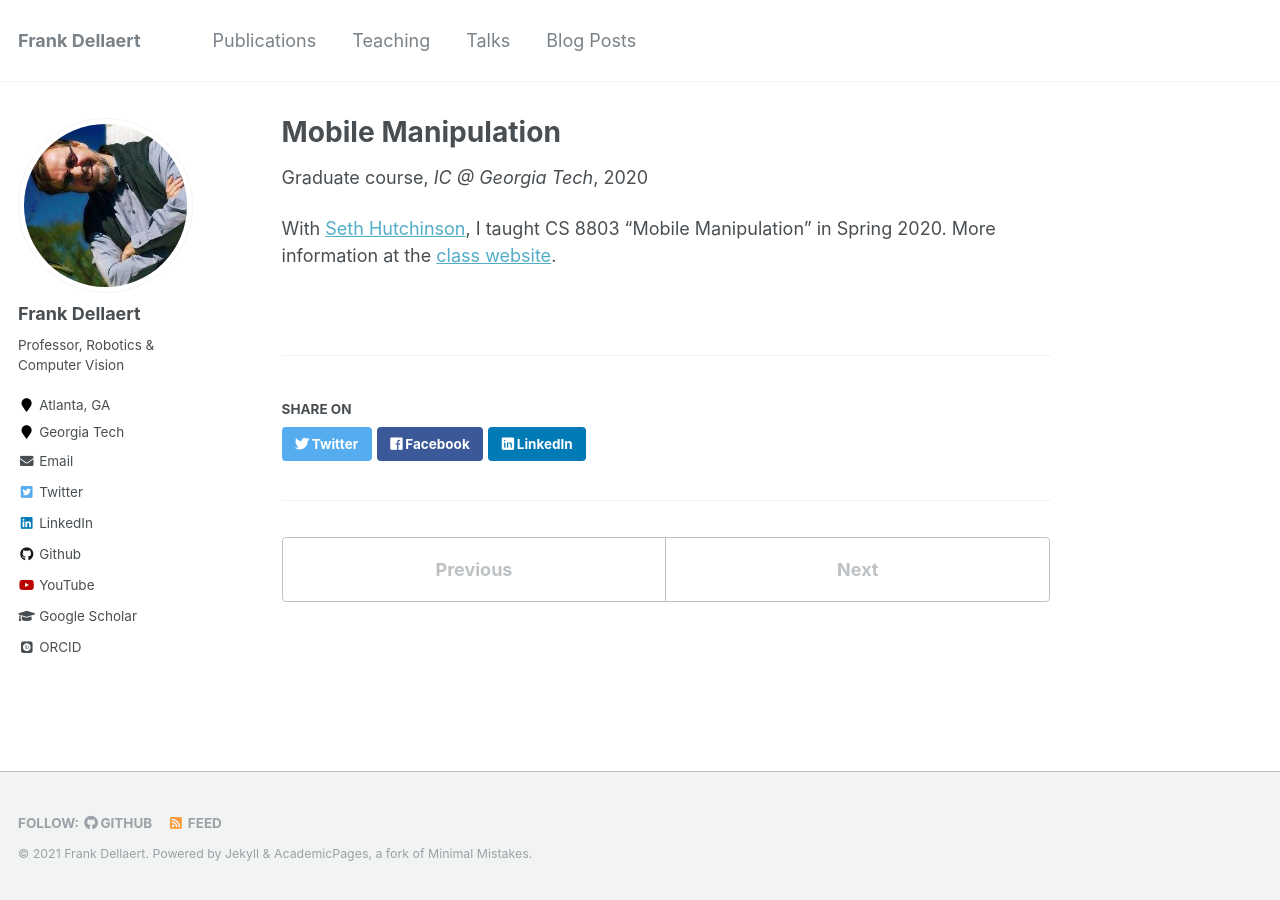
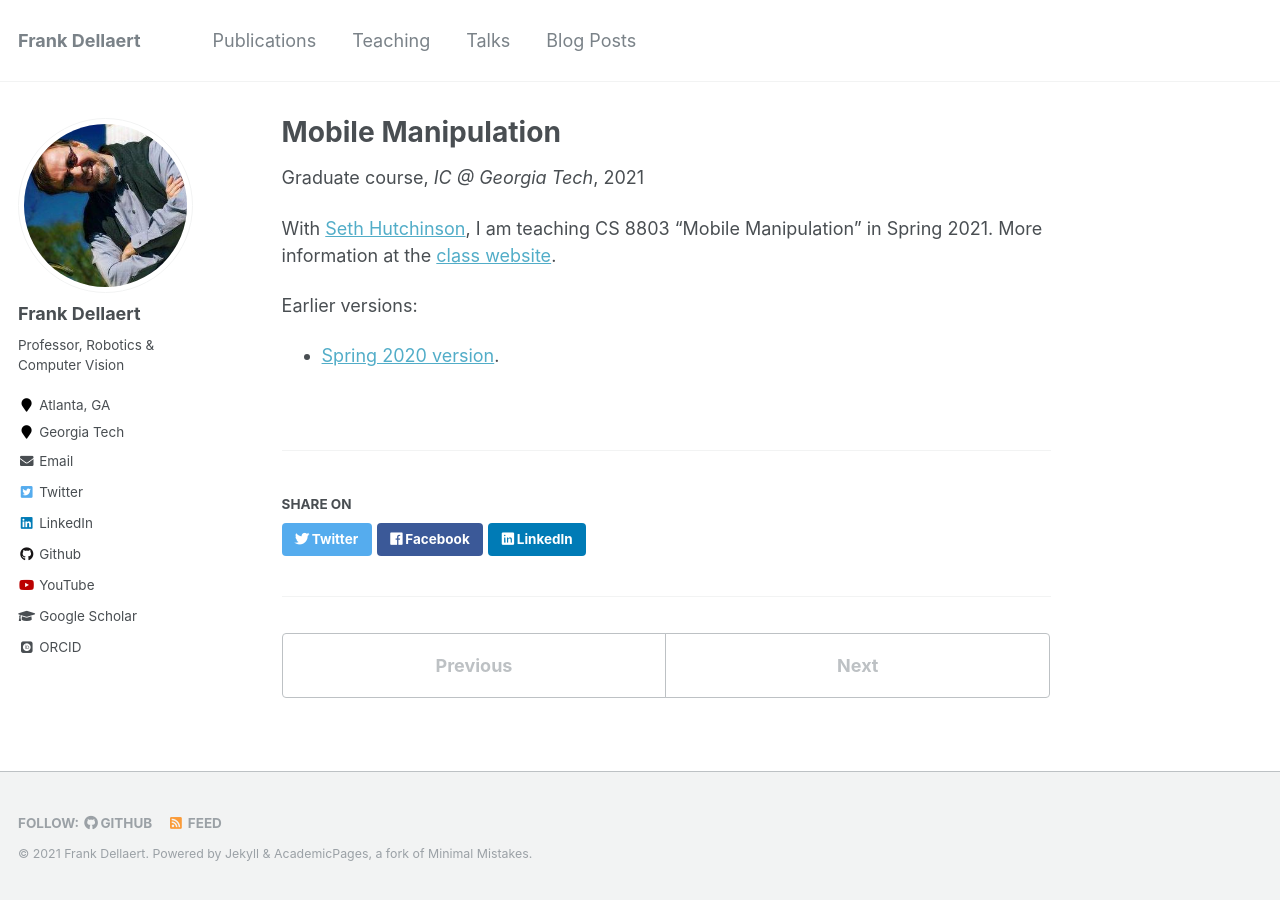
Before and after one commit to dellaert/dellaert.github.io, a Jekyll site: the page built from _teaching/8803MM.md, in a window 1280 px wide. Built offline with Jekyll 4.4.1, drawn with Linux system fonts in a browser that asks for light colours; some web fonts are replaced.

Commit message:
Teaching updated

```diff
--- a/_teaching/8803MM.md
+++ b/_teaching/8803MM.md
@@ -2,10 +2,14 @@
 title: "Mobile Manipulation"
 collection: teaching
 type: "Graduate course"
-permalink: /teaching/20F-6476
+permalink: /teaching/8803MM
 venue: "IC @ Georgia Tech"
-date: 2020-08-17
+date: 2021-01-01
 location: "Atlanta-GA"
 ---
 
-With [Seth Hutchinson](https://www.cc.gatech.edu/~seth/), I taught CS 8803 "Mobile Manipulation" in Spring 2020. More information at the [class website](https://dellaert.github.io/20S-8803MM/).
+With [Seth Hutchinson](https://www.cc.gatech.edu/~seth/), I am teaching CS 8803 "Mobile Manipulation" in Spring 2021. More information at the [class website](https://dellaert.github.io/21S-8803MM/).
+
+Earlier versions:
+
+- [Spring 2020 version](https://dellaert.github.io/20S-8803MM/).
```
Also changed, not shown: _teaching/3630.md (+6 -2 lines), _teaching/x476.md (+3 -3 lines).
